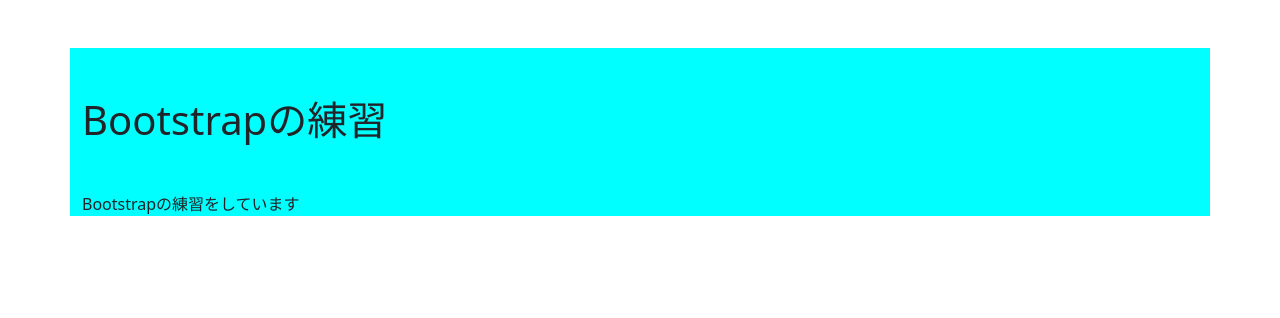
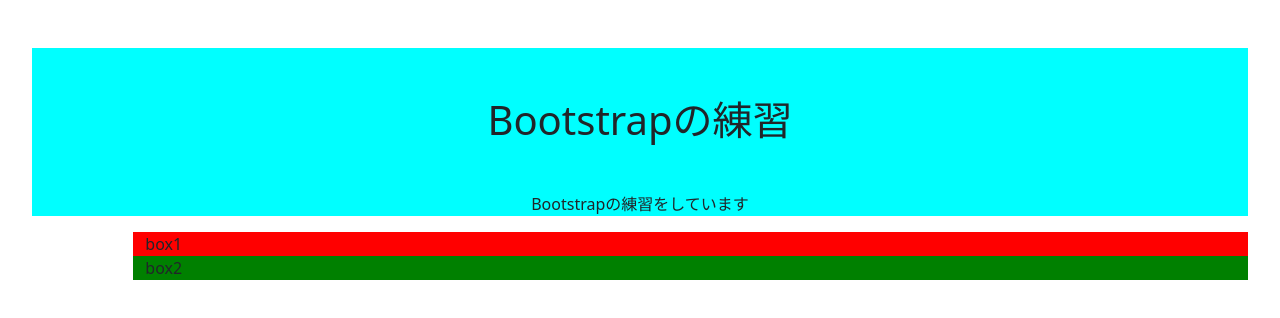
Before and after one commit to Garden-of-Eden-pattern/test1_of_Bootstrap, a plain HTML site: page index.html in a window 1280 px wide. Drawn offline with nearby package versions, Linux system fonts and the light colour scheme.

Commit message:
Update index.html
change container's width

```diff
--- a/index.html
+++ b/index.html
@@ -9,16 +9,33 @@
         <link href="https://cdn.jsdelivr.net/npm/bootstrap@5.0.2/dist/css/bootstrap.min.css" rel="stylesheet" integrity="sha384-EVSTQN3/azprG1Anm3QDgpJLIm9Nao0Yz1ztcQTwFspd3yD65VohhpuuCOmLASjC" crossorigin="anonymous">
 
         <style>
-            .container{
+            #aiueo{
                 background-color:aqua;
+                text-align:center;
+            }
+            .box1{
+                background-color:red;
+            }
+            .box2{
+                background-color:green;
+            }
+            .container-fluid{
+                width:95%;
+
             }
         </style>
     </head>
 
     <body>
-        <div class="container">
+        <div class="container-fluid" id="aiueo">
             <h1 class="mt-5 mb-5 pt-5">Bootstrapの練習</h1>
             <p>Bootstrapの練習をしています</p>
         </div>
+        <div class="container-fluid">
+            <div class="row">
+                <div class="box1 col-5 col-sm-11 offset-1 offset-sm-1">box1</div>
+                <div class="box2 col-5 col-sm-11 offset-1 offset-sm-1">box2</div>
+            </div>
+        </div>
     </body>
 </html>
```
